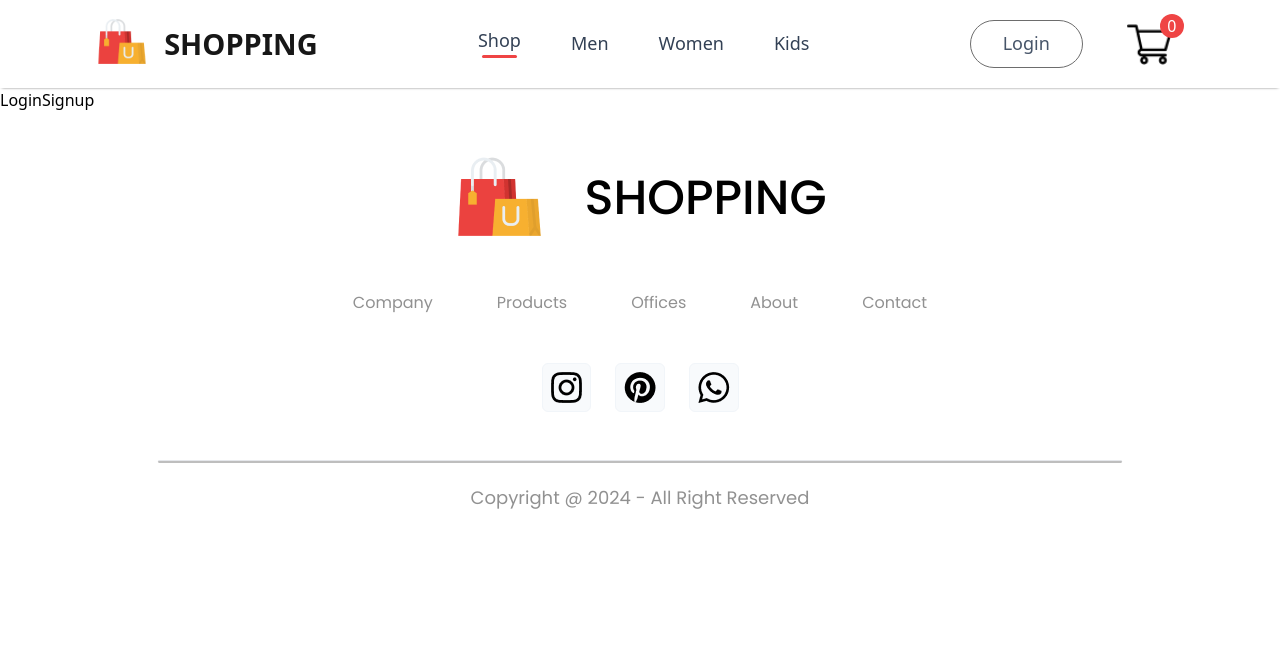
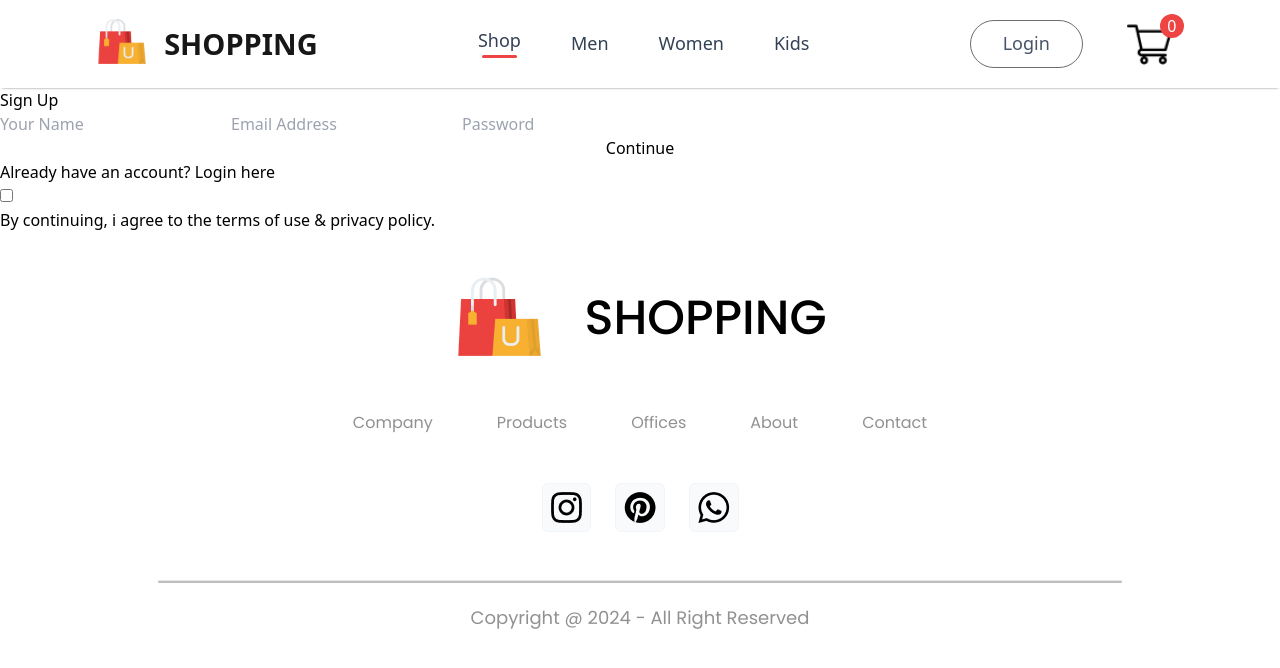
Before and after one commit to Twana9/E-Commerce-React-App, a React (Vite) app: page /login in a window 1280 px wide. Shown: the top 668 px of the page. Built offline with nearby package versions, Linux system fonts and the light colour scheme; a web font is replaced by a local one.

Commit message:
login page

```diff
--- a/src/Pages/LoginSignup.jsx
+++ b/src/Pages/LoginSignup.jsx
@@ -1,3 +1,22 @@
 export function LoginSignup() {
-  return <h1>LoginSignup</h1>;
+  return (
+    <div>
+      <div className="flex flex-col">
+        <h1>Sign Up</h1>
+        <div>
+          <input type="text" placeholder="Your Name" />
+          <input type="email" placeholder="Email Address" />
+          <input type="password" placeholder="Password" />
+        </div>
+        <button>Continue</button>
+        <p>
+          Already have an account? <span>Login here</span>
+        </p>
+        <div>
+          <input type="checkbox" />
+          <p>By continuing, i agree to the terms of use & privacy policy.</p>
+        </div>
+      </div>
+    </div>
+  );
 }
--- a/src/Pages/ShopCategory.jsx
+++ b/src/Pages/ShopCategory.jsx
@@ -44,7 +44,10 @@ export function ShopCategory(props) {
             props.category === item.category && <Item key={item.id} {...item} />
         )}
       </div>
-      <div className="padding-x my-24 flex justify-center items-center ">
+      <div
+        className="padding-x my-24 flex justify-center items-center
+      max-md:my-20 max-sm:my-16"
+      >
         <button
           className="text-lg px-14 py-5 bg-gray-200
          rounded-full border-none text-black hover:bg-gray-300
```
